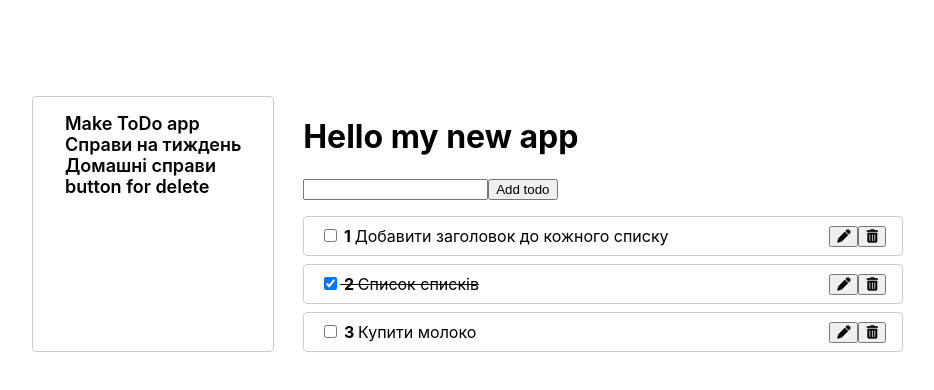
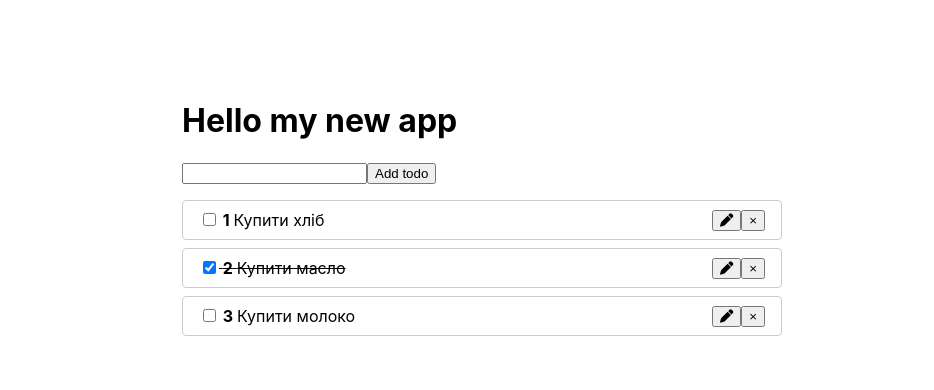
Before and after one commit to Pozakhmarnyi/my_app_todo, a React (Create React App) app: page / in a window 1280 px wide. Shown: the top 390 px of the page, without its empty margins (158-1092 px from the left). Built offline with nearby package versions, Linux system fonts and the light colour scheme.

Commit message:
Revert "It works now. I'll try to add a deletion"
This reverts commit 16292b7f3c456f3bfc2974e0052ced4bcaf8b3fe.

```diff
--- a/public/index.html
+++ b/public/index.html
@@ -10,9 +10,20 @@
       content="Web site created using create-react-app"
     />
     <link rel="apple-touch-icon" href="%PUBLIC_URL%/logo192.png" />
+    <!--
+      manifest.json provides metadata used when your web app is installed on a
+      user's mobile device or desktop. See https://developers.google.com/web/fundamentals/web-app-manifest/
+    -->
+    <link rel="manifest" href="%PUBLIC_URL%/manifest.json" />
+    <!--
+      Notice the use of %PUBLIC_URL% in the tags above.
+      It will be replaced with the URL of the `public` folder during the build.
+      Only files inside the `public` folder can be referenced from the HTML.
 
-    <link rel="manifest" href="%PUBLIC_URL%/manifest.json" />
-
+      Unlike "/favicon.ico" or "favicon.ico", "%PUBLIC_URL%/favicon.ico" will
+      work correctly both with client-side routing and a non-root public URL.
+      Learn how to configure a non-root public URL by running `npm run build`.
+    -->
     <script
       src="https://kit.fontawesome.com/de380f790c.js"
       crossorigin="anonymous"
@@ -22,5 +33,15 @@
   <body>
     <noscript>You need to enable JavaScript to run this app.</noscript>
     <div id="root"></div>
+    <!--
+      This HTML file is a template.
+      If you open it directly in the browser, you will see an empty page.
+
+      You can add webfonts, meta tags, or analytics to this file.
+      The build step will place the bundled scripts into the <body> tag.
+
+      To begin the development, run `npm start` or `yarn start`.
+      To create a production bundle, use `npm run build` or `yarn build`.
+    -->
   </body>
 </html>
--- a/src/App.js
+++ b/src/App.js
@@ -1,8 +1,8 @@
 import React from "react";
-import ToDo from "./ToDo";
+import AppTodo from "./appTodo";
 
 function App() {
-  return <ToDo />;
+  return <AppTodo />;
 }
 
 export default App;
--- a/src/ToDo.js
+++ /dev/null
@@ -1,25 +0,0 @@
-import React from "react";
-import "./style_todo.css";
-import MainLists from "./components/MainLists";
-import { useState } from "react";
-import WrapperTodoList from "./WrapperTodoList";
-
-const todoLists = [
-  { id: 5, mainTitle: "Make ToDo app" },
-  { id: 6, mainTitle: "Справи на тиждень" },
-  { id: 7, mainTitle: "Домашні справи" },
-];
-
-function ToDo() {
-  return (
-    <div className="mainbox">
-      <div className="lists_left_side">
-        <MainLists todoLists={todoLists} />
-      </div>
-
-      <WrapperTodoList />
-    </div>
-  );
-}
-
-export default ToDo;
--- a/src/WrapperTodoList.js
+++ b/src/appTodo.js
@@ -1,13 +1,13 @@
 import React from "react";
-
+import "./style_todo.css";
 import ToDoList from "./components/ToDoList";
 import Context from "./context";
 import AddTodo from "./components/AddTodo";
 
-function WrapperTodoList() {
+function AppTodo() {
   const [todos, setTodos] = React.useState([
-    { id: 1, completed: false, title: "Добавити заголовок до кожного списку" },
-    { id: 2, completed: true, title: "Список списків" },
+    { id: 1, completed: false, title: "Купити хліб" },
+    { id: 2, completed: true, title: "Купити масло" },
     { id: 3, completed: false, title: "Купити молоко" },
   ]);
 
@@ -63,4 +63,4 @@ function WrapperTodoList() {
   );
 }
 
-export default WrapperTodoList;
+export default AppTodo;
--- a/src/components/MainLists.js
+++ /dev/null
@@ -1,20 +0,0 @@
-import React from "react";
-
-function MainLists({ todoLists }) {
-  console.log(todoLists);
-
-  const oneLists = todoLists.map((oneOfList) => (
-    <li key={oneOfList.id}>{oneOfList.mainTitle}</li>
-  ));
-
-  return (
-    <>
-      <ul className="OneList">
-        {oneLists}
-        button for delete
-      </ul>
-    </>
-  );
-}
-
-export default MainLists;
--- a/src/components/ToDoItem.js
+++ b/src/components/ToDoItem.js
@@ -60,9 +60,7 @@ function ToDoItem({ todo, index, onChange, toDoList }) {
               >
                 <i className="fas fa-pen"></i>
               </button>
-              <button onClick={() => removeTodo(todo.id)}>
-                <i className="fas fa-trash-alt"></i>
-              </button>
+              <button onClick={() => removeTodo(todo.id)}>&times;</button>
             </span>
           </li>
         </>
@@ -87,11 +85,9 @@ function ToDoItem({ todo, index, onChange, toDoList }) {
               type="edit"
               onClick={actionDisableEditor}
             >
-              <i className="fas fa-check"></i>
+              <i className="fas fa-pen"></i>
             </button>
-            <button onClick={() => removeTodo(todo.id)}>
-              <i className="fas fa-trash-alt"></i>
-            </button>
+            <button onClick={() => removeTodo(todo.id)}>&times;</button>
           </span>
         </li>
       )}
--- a/src/style_todo.css
+++ b/src/style_todo.css
@@ -1,42 +1,6 @@
-.mainbox {
-  padding-top: 6rem;
-  margin: 0 auto;
-  width: 900px;
-  display: -webkit-box;
-  display: -ms-flexbox;
-  display: flex;
-  -webkit-box-sizing: border-box;
-          box-sizing: border-box;
-}
-
-.lists_left_side {
-  display: -webkit-box;
-  display: -ms-flexbox;
-  display: flex;
-  -webkit-box-orient: vertical;
-  -webkit-box-direction: normal;
-      -ms-flex-direction: column;
-          flex-direction: column;
-  -webkit-box-align: center;
-      -ms-flex-align: center;
-          align-items: center;
-  padding: 0.5rem 1rem;
-  border: 1px solid #ccc;
-  border-radius: 4px;
-  margin-bottom: 0.5rem;
-}
-
-.OneList {
-  list-style: none;
-  margin: 0;
-  font-size: large;
-  padding: 0.5rem 1rem;
-  padding-bottom: 2rem;
-  font-weight: 600;
-}
-
 .wrapper {
   margin: 0 auto;
+  padding-top: 5rem;
   width: 600px;
 }
 
@@ -58,8 +22,6 @@
   border: 1px solid #ccc;
   border-radius: 4px;
   margin-bottom: 0.5rem;
-  -webkit-box-sizing: border-box;
-          box-sizing: border-box;
 }
 
 .ToDoItem :hover .space_for_button {
--- a/src/style_todo.scss
+++ b/src/style_todo.scss
@@ -1,34 +1,6 @@
-.mainbox {
-  padding-top: 6rem;
-  margin: 0 auto;
-  width: 900px;
-  display: flex;
-  box-sizing: border-box;
-}
-
-.lists_left_side {
-  display: flex;
-  flex-direction: column;
-  align-items: center;
-  padding: 0.5rem 1rem;
-  border: 1px solid #ccc;
-  border-radius: 4px;
-  margin-bottom: 0.5rem;
-  // width: 30%;
-}
-.OneList {
-  list-style: none;
-  margin: 0;
-
-  font-size: large;
-  padding: 0.5rem 1rem;
-  padding-bottom: 2rem;
-  font-weight: 600;
-}
-
 .wrapper {
   margin: 0 auto;
-
+  padding-top: 5rem;
   width: 600px;
 }
 
@@ -44,7 +16,6 @@
   border: 1px solid #ccc;
   border-radius: 4px;
   margin-bottom: 0.5rem;
-  box-sizing: border-box;
 }
 
 // .space_for_button {
```
Also changed, not shown: 1 other file (tests, documents, lock files or other folders).
